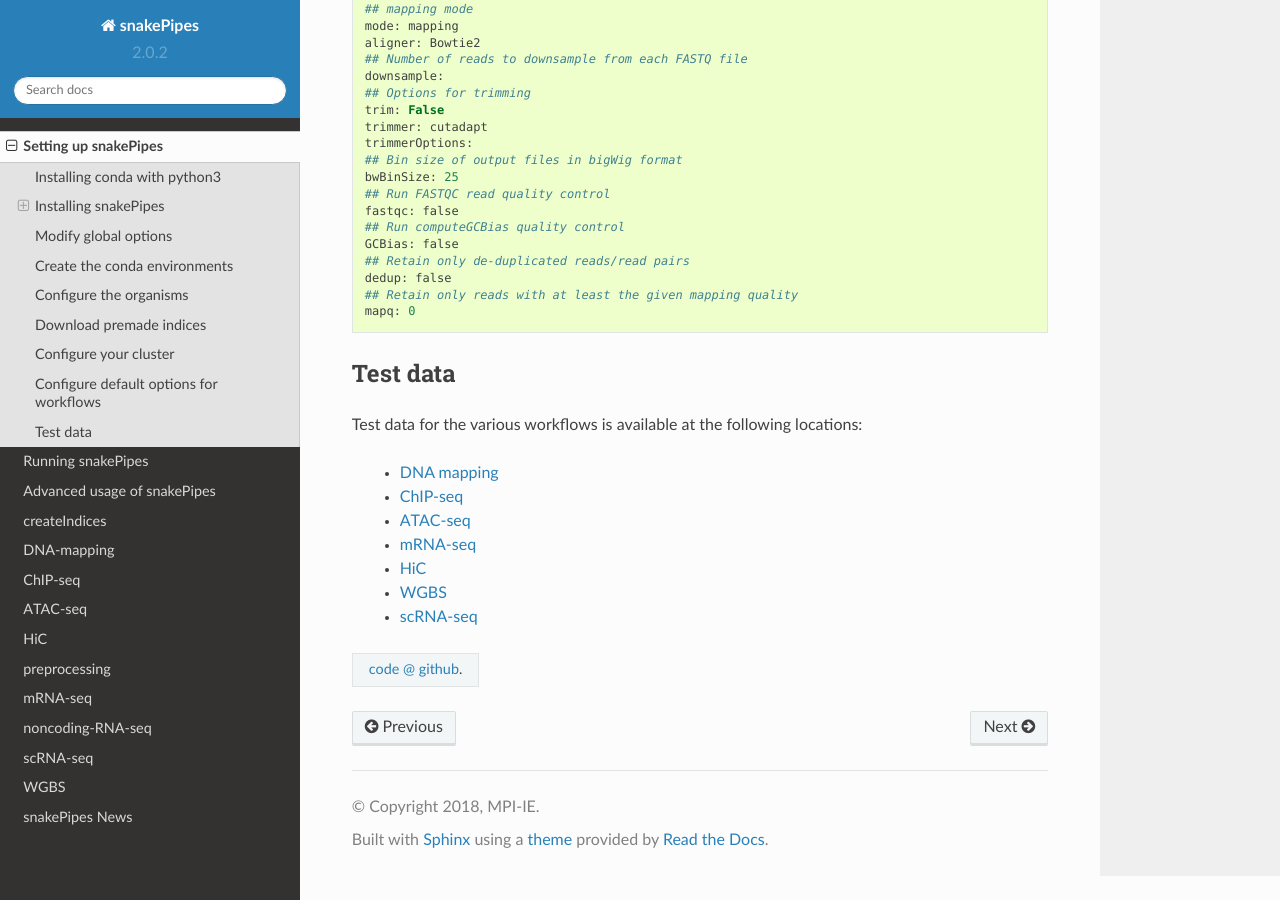
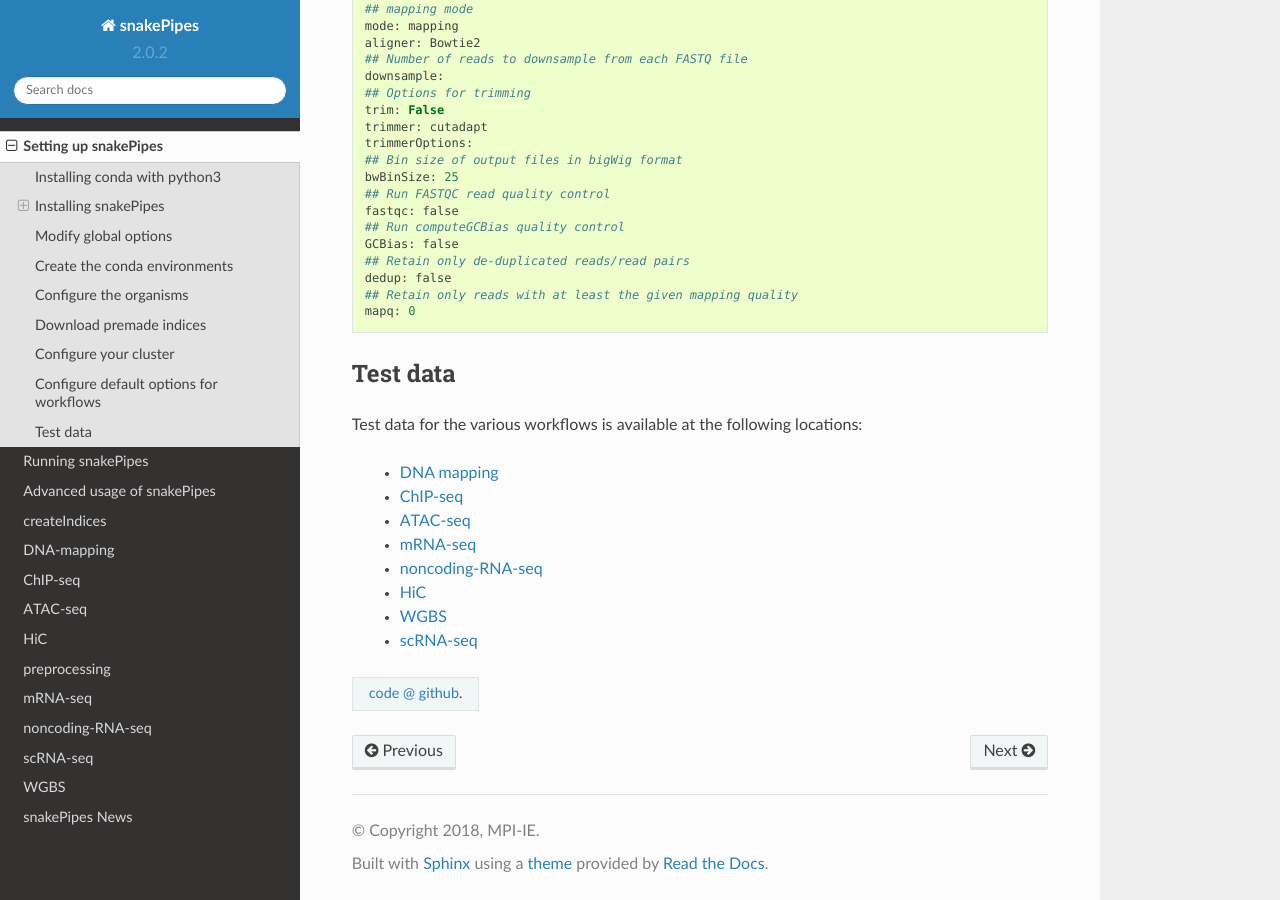
Before and after one commit to maxplanck-ie/snakepipes, a Sphinx documentation site: the page built from docs/content/setting_up.rst, in a window 1280 px wide and 900 px high, scrolled down 6327 px. Built offline with Sphinx 7.4.7 and the Read the Docs theme 2.0.0, drawn with Linux system fonts in a browser that asks for light colours.

Commit message:
added zenodo for noncoding-RNA-seq

```diff
--- a/docs/content/setting_up.rst
+++ b/docs/content/setting_up.rst
@@ -294,6 +294,7 @@ Test data for the various workflows is available at the following locations:
  - `ChIP-seq <https://zenodo.org/record/2624281>`__
  - `ATAC-seq <https://zenodo.org/record/3707666>`__
  - `mRNA-seq <https://zenodo.org/record/3707602>`__
+ - `noncoding-RNA-seq <https://zenodo.org/deposit/3707749>`__
  - `HiC <https://zenodo.org/record/3707714>`__
  - `WGBS <https://zenodo.org/record/3707727>`__
  - `scRNA-seq <https://zenodo.org/record/3707747>`__
```
